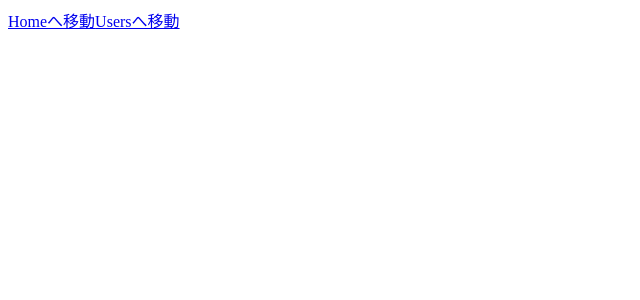
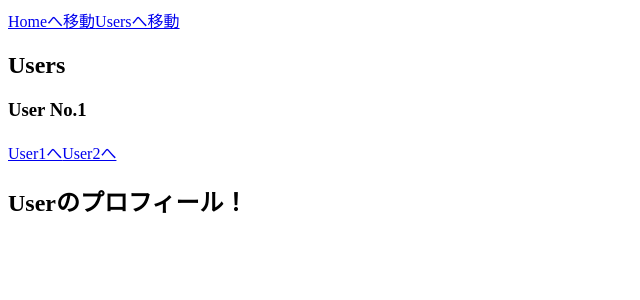
Before and after one commit to akitoshi-m/vue_app_practice, a Vue app: page /users/1/profile in a window 1280 px wide. Shown: the top 300 px of the page, without its empty margins (0-640 px from the left). Built offline with nearby package versions, Linux system fonts and the light colour scheme.

Commit message:
[Add] router-viewにてchildrenを追加

```diff
--- a/src/router.js
+++ b/src/router.js
@@ -2,15 +2,25 @@ import Vue from 'vue';
 import Router from 'vue-router';
 import Home from './views/Home.vue';
 import Users from './views/Users.vue';
+import UsersProfile from './views/UsersProfile.vue';
+import UsersPosts from './views/UsersPosts.vue';
 
 // プラグインを適用する
-Vue.use(Router)
+Vue.use(Router);
 
 // Routerの中身をVue.jsに適用させる
 export default new Router({
   mode: "history",
   routes: [
     { path: "/", component: Home},
-    { path: "/users/:id", component: Users }
+    {
+      path: "/users/:id",
+      component: Users,
+      props: true,
+      children: [
+        { path: "profile", component: UsersProfile },
+        { path: "posts", component: UsersPosts }
+      ]
+    }
   ]
 });
--- a/src/views/Users.vue
+++ b/src/views/Users.vue
@@ -4,7 +4,22 @@
       Users
     </h2>
     <h3>
-      User No.{{ $route.params.id }}
+      User No.{{ id }}
     </h3>
+    <router-link to="/users/1">User1へ</router-link>
+    <router-link to="/users/2">User2へ</router-link>
+    <router-view></router-view>
   </div>
 </template>
+
+<script>
+export default {
+  props: ["id"],
+  watch: {
+    $route(to, from) {
+      console.log(to);
+      console.log(from);
+    }
+  }
+}
+</script>
--- /dev/null
+++ b/src/views/UsersPosts.vue
@@ -0,0 +1,7 @@
+<template>
+  <div>
+    <h2>
+      Userの投稿！
+    </h2>
+  </div>
+</template>
--- /dev/null
+++ b/src/views/UsersProfile.vue
@@ -0,0 +1,7 @@
+<template>
+  <div>
+    <h2>
+      Userのプロフィール！
+    </h2>
+  </div>
+</template>
```
